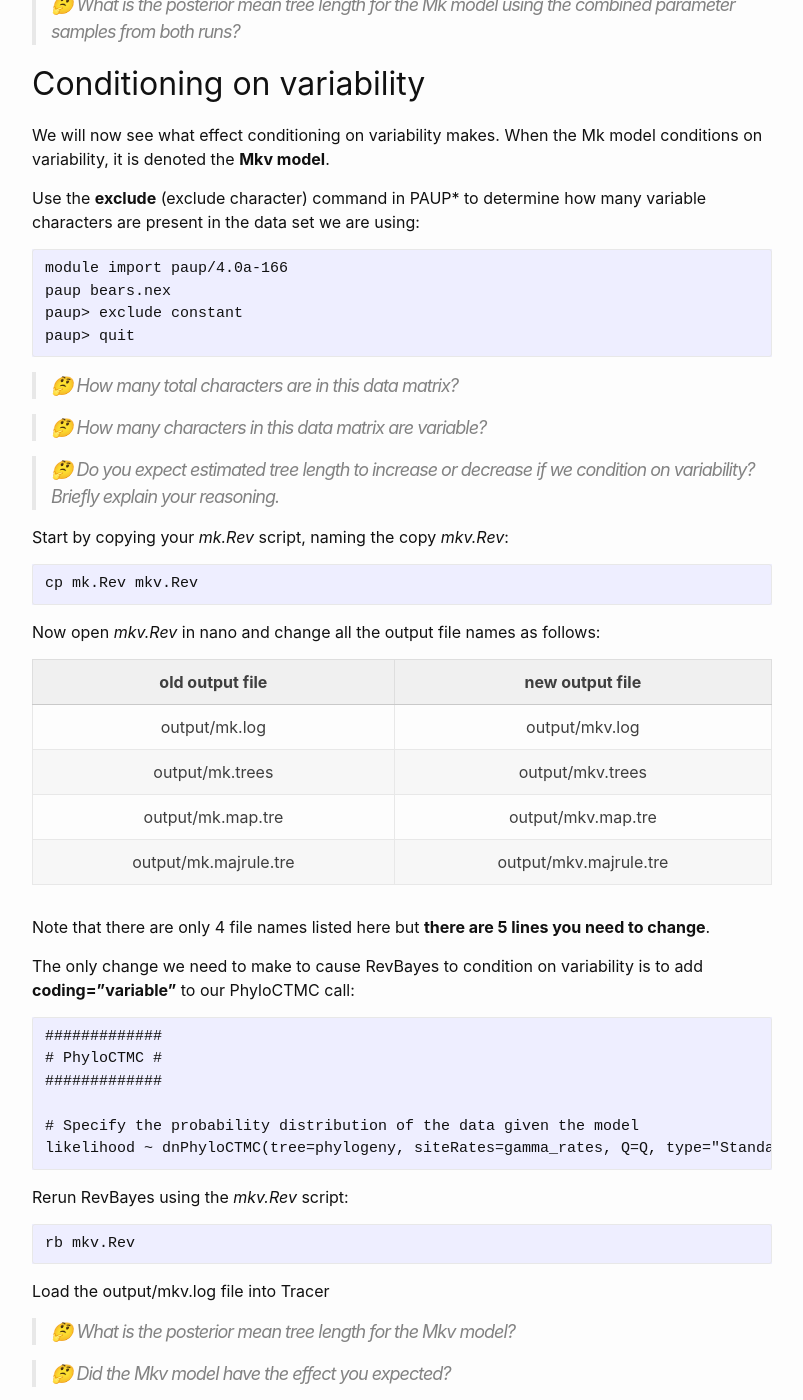
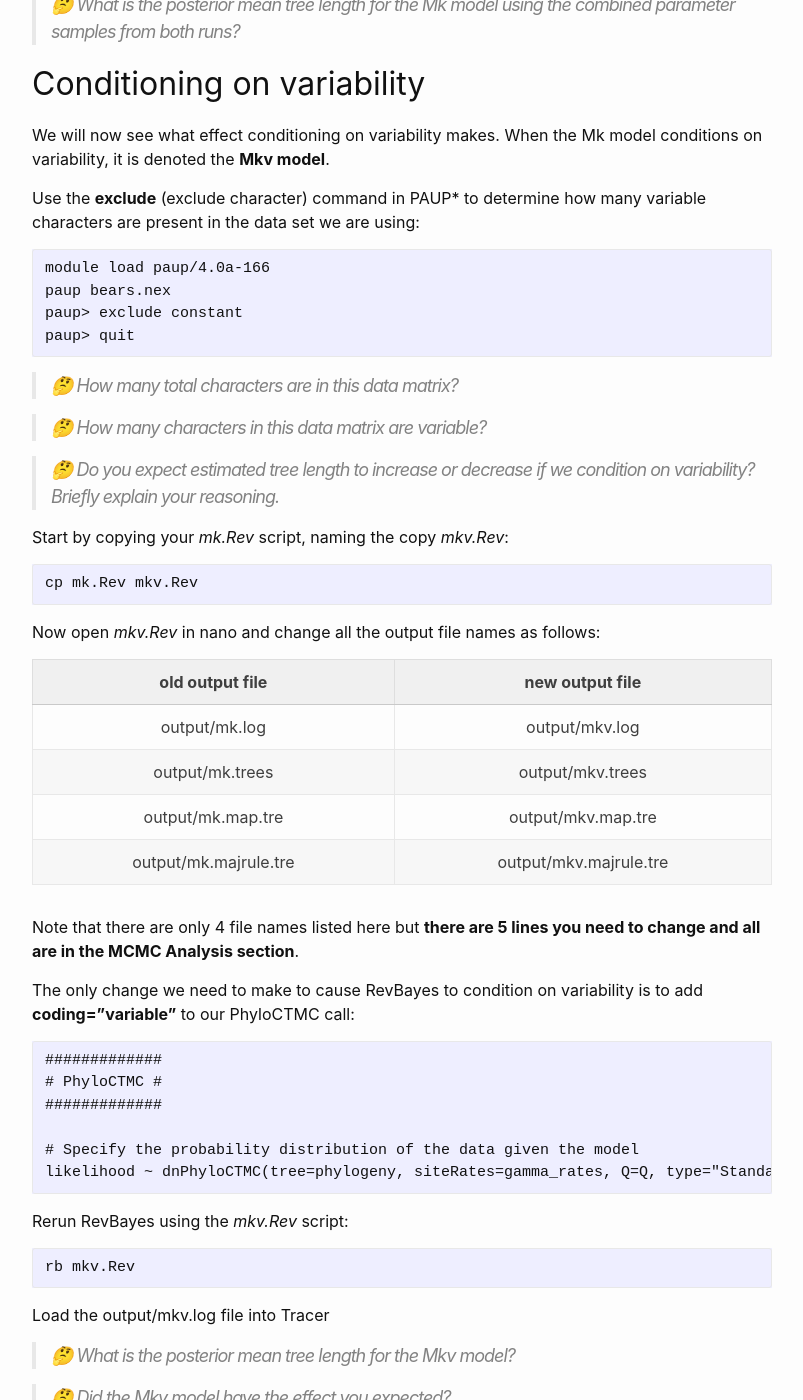
Before and after one commit to plewis/plewis.github.io, a Jekyll site: the page built from phylogenetics/morph.md, in a window 1280 px wide and 1400 px high, scrolled down 4282 px. Shown: the whole window, without its empty margins (238-1041 px from the left). Built offline with Jekyll 4.4.1, drawn with Linux system fonts in a browser that asks for light colours; emoji names are drawn with the system emoji font; formulas are drawn with MathJax 3.

Commit message:
Fixed some typos

```diff
--- a/phylogenetics/morph.md
+++ b/phylogenetics/morph.md
@@ -186,7 +186,7 @@ We will now see what effect conditioning on variability makes. When the Mk model
 
 Use the **exclude** (exclude character) command in PAUP\* to determine how many variable characters are present in the data set we are using:
 
-    module import paup/4.0a-166
+    module load paup/4.0a-166
     paup bears.nex
     paup> exclude constant
     paup> quit
@@ -219,7 +219,7 @@ Now open _mkv.Rev_ in nano and change all the output file names as follows:
 | output/mk.map.tre     | output/mkv.map.tre     |
 | output/mk.majrule.tre | output/mkv.majrule.tre |
 
-Note that there are only 4 file names listed here but **there are 5 lines you need to change**.
+Note that there are only 4 file names listed here but **there are 5 lines you need to change and all are in the MCMC Analysis section**.
 
 The only change we need to make to cause RevBayes to condition on variability is to add **coding="variable"** to our PhyloCTMC call:
 
```
